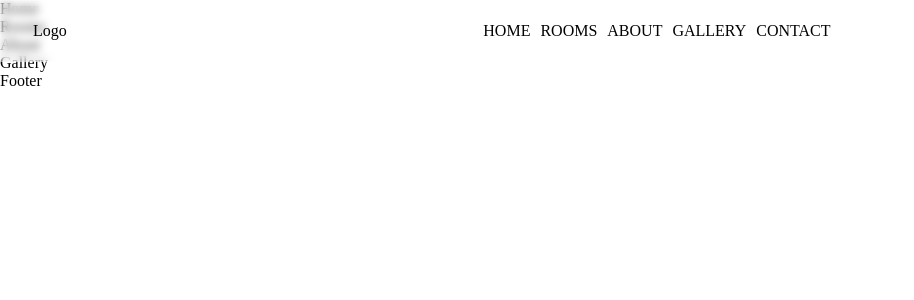
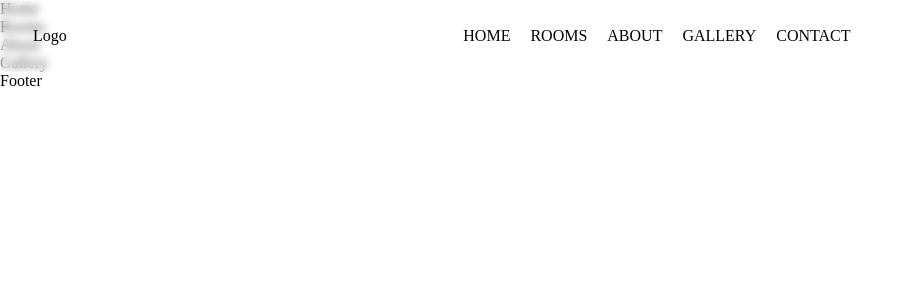
Before and after one commit to Nemo144/hotelpascal, a React (Create React App) app in the folder hotelpascal/: page / in a window 1280 px wide. Shown: the top 300 px of the page, without its empty margins (0-914 px from the left). Built offline with nearby package versions, Linux system fonts and the light colour scheme.

Commit message:
:art: structure for nav done

```diff
--- a/hotelpascal/src/components/Navbar/navbar.scss
+++ b/hotelpascal/src/components/Navbar/navbar.scss
@@ -27,7 +27,7 @@
   align-items: center;
 
   p {
-    margin: 5px;
+    margin: 10px;
 
     // a {
     //   text-decoration: none;
```
